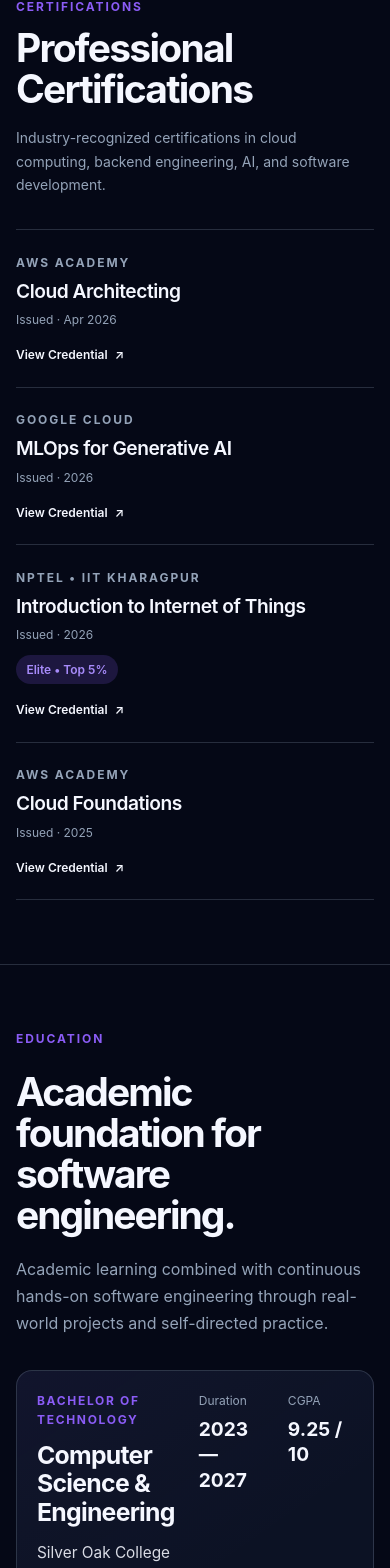
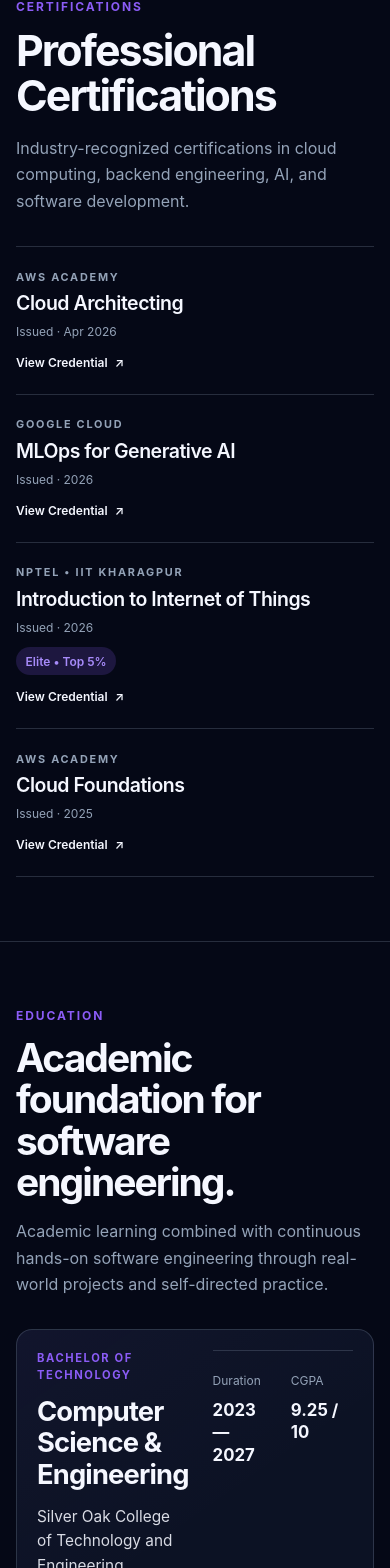
Before and after one commit to amitshahworks/amitdev, a React (Vite) app: page / in a window 390 px wide. Shown: the part 8274-9842 px from the top of the page. Built offline with nearby package versions, Linux system fonts and the light colour scheme.

Commit message:
fix: improve education and certification mobile layouts

```diff
--- a/src/styles/certifications.css
+++ b/src/styles/certifications.css
@@ -146,43 +146,83 @@
   }
 
   .certifications .section-heading {
+    max-width: none;
     margin-bottom: var(--space-8);
   }
 
+  .certifications .section-eyebrow {
+    margin-bottom: var(--space-3);
+  }
+
   .certifications .section-title {
-    font-size: clamp(2.35rem, 10vw, 3.3rem);
+    max-width: none;
+    font-size: clamp(2.35rem, 10vw, 3.2rem);
+    line-height: 1.06;
   }
 
   .certifications .section-description {
-    font-size: var(--text-sm);
+    max-width: none;
+    margin-top: var(--space-4);
+    font-size: var(--text-base);
+    line-height: 1.65;
   }
 
   .certification {
-    align-items: flex-start;
-    padding: 1.4rem 0;
+    display: grid;
+    grid-template-columns: minmax(0, 1fr) auto;
+    align-items: end;
+    gap: var(--space-4);
+    padding: 1.35rem 0;
+  }
+
+  .certification-content {
+    gap: 0.4rem;
+  }
+
+  .provider {
+    font-size: 0.68rem;
+    line-height: 1.5;
   }
 
   .title {
-    font-size: 1.2rem;
+    font-size: clamp(1.15rem, 5vw, 1.35rem);
+    line-height: 1.3;
+  }
+
+  .issued {
+    font-size: var(--text-xs);
+  }
+
+  .achievement {
+    margin-top: 0.25rem;
+    padding: 0.28rem 0.6rem;
   }
 
   .verify-link {
+    align-self: end;
+    margin: 0 0 0.15rem;
     font-size: var(--text-xs);
+    white-space: nowrap;
   }
 }
 
 /* --------------------------------------------------
-   Very Small Mobile
+   Narrow Mobile
 -------------------------------------------------- */
 
 @media (max-width: 34rem) {
   .certification {
-    flex-direction: column;
-    gap: var(--space-4);
+    grid-template-columns: 1fr;
+    gap: var(--space-3);
   }
 
   .verify-link {
-    margin-top: 0;
+    align-self: start;
+    margin: 0;
+  }
+
+  .certifications .section-title {
+    font-size: clamp(2.25rem, 11vw, 3rem);
   }
 }
 
--- a/src/styles/education.css
+++ b/src/styles/education.css
@@ -207,31 +207,111 @@
   }
 
   .education__header {
+    max-width: none;
     margin-bottom: var(--space-8);
+  }
+
+  .education__eyebrow {
+    margin-bottom: var(--space-3);
   }
 
   .education__title {
     max-width: none;
-    font-size: clamp(2.4rem, 10vw, 3.4rem);
+    font-size: clamp(2.35rem, 10vw, 3.2rem);
+    line-height: 1.06;
   }
+
+  .education__description {
+    margin-top: var(--space-4);
+    font-size: var(--text-base);
+    line-height: 1.65;
+  }
+
+  /* Degree card */
 
   .education__card {
     padding: var(--space-5);
+  }
+
+  .education__top {
+    display: grid;
+    gap: var(--space-6);
+  }
+
+  .education__degree {
+    font-size: 0.7rem;
+    line-height: 1.5;
+  }
+
+  .education__top h3 {
+    margin-top: var(--space-3);
+    font-size: clamp(1.55rem, 7vw, 2rem);
+    line-height: 1.15;
+  }
+
+  .education__university {
+    margin-top: var(--space-3);
+    font-size: var(--text-sm);
+    line-height: 1.65;
   }
 
   .education__meta {
     display: grid;
     grid-template-columns: repeat(2, minmax(0, 1fr));
     width: 100%;
-    gap: var(--space-6);
+    gap: var(--space-4);
+    padding-top: var(--space-5);
+    border-top: 1px solid var(--color-border);
   }
 
+  .education__meta > div {
+    min-width: 0;
+  }
+
+  .education__meta span {
+    margin-bottom: var(--space-2);
+  }
+
+  .education__meta strong {
+    display: block;
+    font-size: 1.05rem;
+    line-height: 1.35;
+  }
+
+  /* Supporting content */
+
   .education__content {
+    grid-template-columns: 1fr;
+    gap: var(--space-8);
     margin-top: var(--space-8);
+  }
+
+  .education__content h4 {
+    margin-bottom: var(--space-4);
+  }
+
+  .education__chips {
+    gap: 0.5rem;
+  }
+
+  .education__chips span {
+    padding: 0.42rem 0.65rem;
+    font-size: 0.72rem;
+  }
+
+  .education__highlights {
+    gap: var(--space-3);
+  }
+
+  .education__highlights li {
+    font-size: var(--text-sm);
+    line-height: 1.6;
   }
 
   .education__footer {
     margin-top: var(--space-6);
+    font-size: var(--text-xs);
+    line-height: 1.6;
     text-align: left;
   }
 }
```
